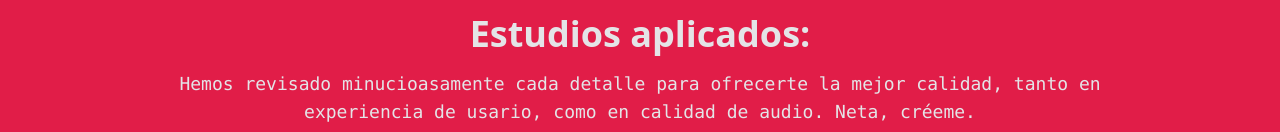
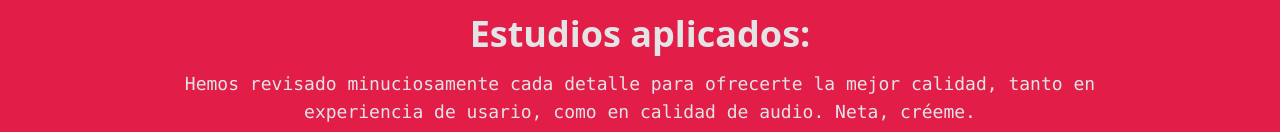
Before and after one commit to Santiago-mnd/UCAMP-landing-proyecto-1, a website: page docs/index.html in a window 1280 px wide. Shown: the part 668-800 px from the top of the page. Drawn offline with Linux system fonts and the light colour scheme.

Commit message:
some typos fixed

```diff
--- a/docs/index.html
+++ b/docs/index.html
@@ -77,7 +77,7 @@
       >
         <h2 class="text-3xl font-bold md:text-4xl mb-4">Estudios aplicados:</h2>
         <code class="mx-auto text-center md:text-lg">
-          Hemos revisado minucioasamente cada detalle para ofrecerte la mejor
+          Hemos revisado minuciosamente cada detalle para ofrecerte la mejor
           calidad, tanto en experiencia de usario, como en calidad de audio.
           Neta, créeme.
         </code>
```
